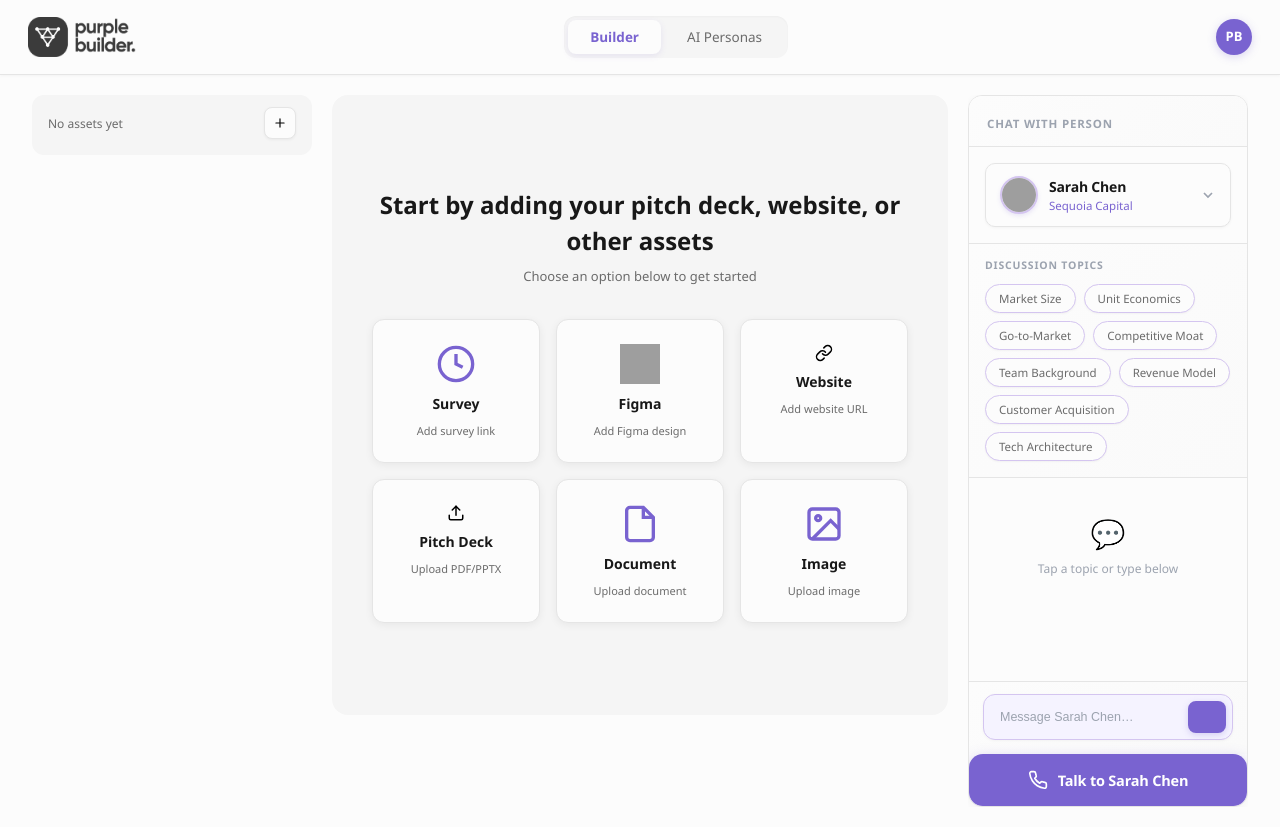
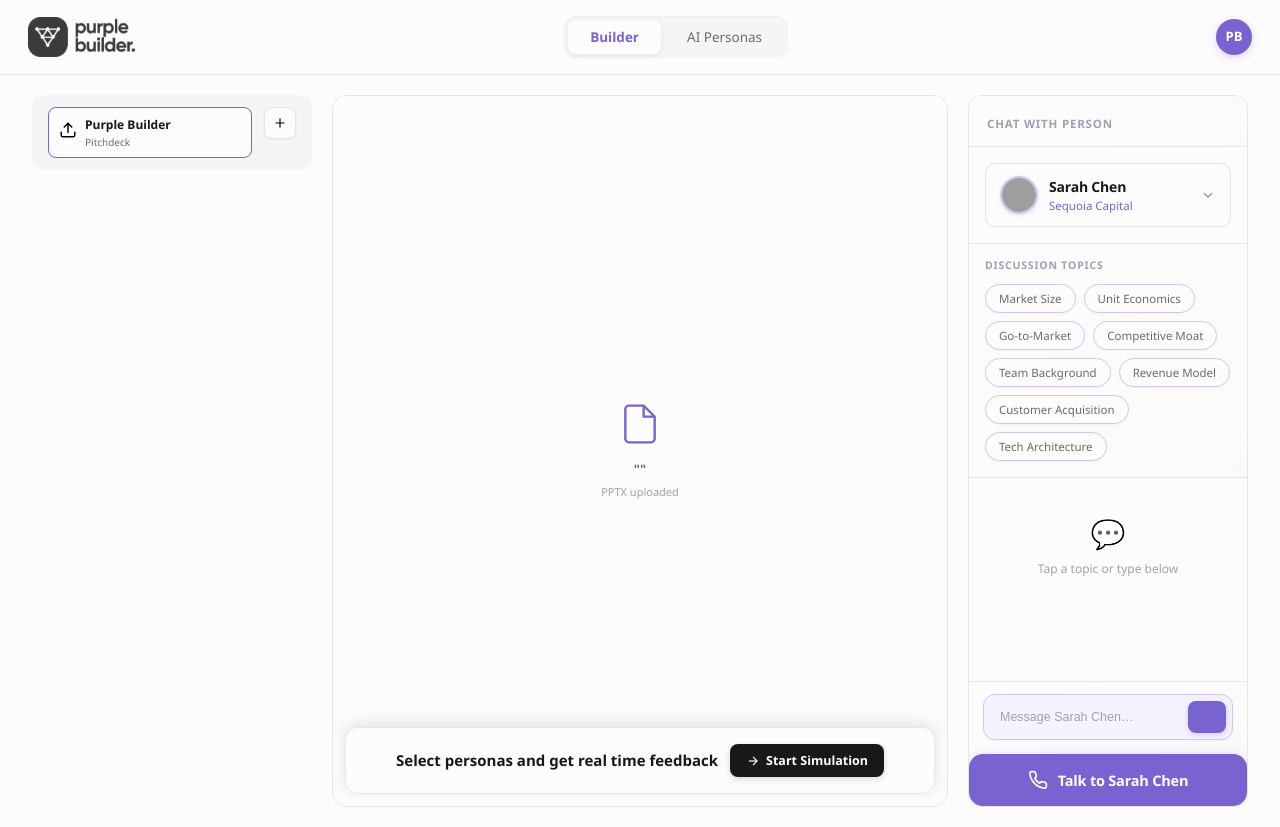
Before and after one commit to supreet-builder/purplebuilder-vercel, a React (Vite) app in the folder purple-builder-app/: page / in a window 1280 px wide. Built offline with nearby package versions, Linux system fonts and the light colour scheme; grey boxes are pictures that could not be loaded.

Commit message:
🐛 Fix simulation crash and add default PDF loading
- Fixed generateSections to pass previewContainerRef
- Added fallback section creation to prevent crashes
- Added default PDF auto-loading on app startup
- PDF now shows by default instead of empty state

```diff
--- a/purple-builder-app/src/App.jsx
+++ b/purple-builder-app/src/App.jsx
@@ -303,6 +303,26 @@ export default function PurpleBuilder() {
   // cleanup on unmount
   useEffect(() => () => endCall(), []);
 
+  // ─── LOAD DEFAULT PDF ON STARTUP ────────────────────────────────────────────
+  useEffect(() => {
+    // Load default PDF if no content items exist
+    if (contentItems.length === 0) {
+      const defaultPdfPath = "/Purple Builder (1).pdf";
+      const defaultItem = {
+        id: "default-pdf-1",
+        type: "pitchdeck",
+        name: "Purple Builder",
+        url: defaultPdfPath,
+        file: null
+      };
+
+      setContentItems([defaultItem]);
+      setSelectedContentItem("default-pdf-1");
+      setPreviewUrl(defaultPdfPath);
+      setPreviewMode("deck");
+    }
+  }, []); // Run once on mount
+
   // ─── FILE UPLOAD + AI SUMMARY ──────────────────────────────────────────────
   const handleUpload = async (e) => {
     const f = e.target.files?.[0];
@@ -597,11 +617,16 @@ export default function PurpleBuilder() {
         return;
       }
 
-      const sections = generateSections(previewMode, previewElement);
+      const sections = generateSections(previewMode, previewElement, previewContainerRef);
       if (sections.length === 0) {
-        alert("Unable to generate sections for simulation.");
-        setSimulationActive(false);
-        return;
+        console.warn("No sections generated, creating default section");
+        sections.push({
+          id: "default-1",
+          pageIndex: 0,
+          label: "Content Review",
+          bbox: { x: 400, y: 300, width: 600, height: 200 },
+          textSnippet: "Reviewing content..."
+        });
       }
 
       const controller = new SimulationController({
```
